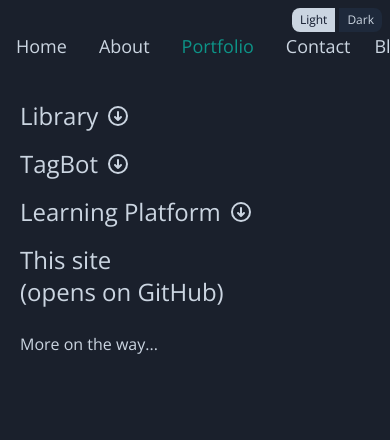
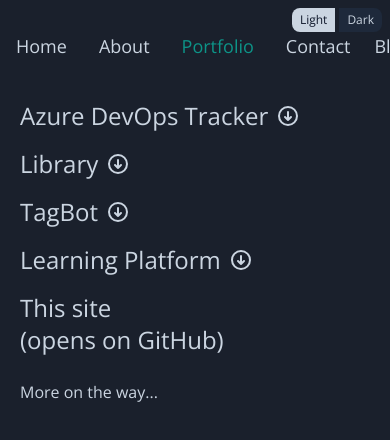
Before and after one commit to mojiwa/mojiwa.com, a Vue app: page /portfolio in a window 390 px wide. Shown: the top 440 px of the page. Built offline with nearby package versions, Linux system fonts and the light colour scheme.

Commit message:
Add Azure DevOps Tracker to portfolio

```diff
--- a/package.json
+++ b/package.json
@@ -6,8 +6,8 @@
     "build": "vite build"
   },
   "dependencies": {
+    "core-js": "^3.6.5",
     "vue": "^3.0.5",
-    "core-js": "^3.6.5",
     "vue-router": "^4.0.0-rc.2",
     "vuex": "^4.0.0-rc.1"
   },
--- a/src/components/Portfolio.vue
+++ b/src/components/Portfolio.vue
@@ -1,5 +1,65 @@
 <template>
   <div class="mx-5 mt-10 page-fade-in">
+    <div class="mb-2">
+      <div class="flex hover:text-teal-600 cursor-pointer transition-colors ease-in-out duration-500" @click="slideElement('azure')">
+        <span class="text-2xl mr-2">Azure DevOps Tracker</span>
+          <svg
+            class="self-center"
+            :class="azureDown ? 'hidden' : ''"
+            fill="none" width="24px" height="24px" stroke-linecap="round" stroke-linejoin="round" stroke-width="2" view-box="0 14 24 24" stroke="currentColor">
+            <path d="M15 13l-3 3m0 0l-3-3m3 3V8m0 13a9 9 0 110-18 9 9 0 010 18z"/>
+          </svg>
+          <svg
+            class="self-center"
+            :class="azureDown ? '' : 'hidden'"
+            fill="none" width="24px" height="24px" stroke-linecap="round" stroke-linejoin="round" stroke-width="2" view-box="0 14 24 24" stroke="currentColor">
+            <path d="M9 11l3-3m0 0l3 3m-3-3v8m0-13a9 9 0 110 18 9 9 0 010-18z"/>
+          </svg>
+      </div>
+      <div id="azure" class="slide-up mt-2">
+        <span class="md:text-base">
+          Track your favourite Azure DevOps work items. <br/>
+          This extension allows the user to navigate to and track Azure DevOps work items based on their ID.
+          The tracking of items also allows the user to be able to see related child and parent items by expanding on a tracked node. These include Test Suites, Pull Requests, Epics, Features, etc.
+          <br/>
+          Tracked items are persisted and synced across your profiles.<br/>
+          <br/>
+          Developed in vanilla js and styled with Tailwind CSS.
+          <br/>
+          Check out the extentsion for <a href="https://chrome.google.com/webstore/detail/azure-devops-tracker/pofdeeafbmacahfijoccmnkkakogieec" target="_blank">Chrome</a> or <a href="https://addons.mozilla.org/en-GB/firefox/addon/azure-devops-tracker/" target="_blank">Firefox</a>.
+        </span>
+        <br/>
+        <div class="md:flex mt-4">
+          <div>
+            <a href="https://chrome.google.com/webstore/detail/azure-devops-tracker/pofdeeafbmacahfijoccmnkkakogieec" target="_blank" rel="noopener noreferrer">
+              <img
+                src="https://lh3.googleusercontent.com/xbDLqtDUdlpSpQz3r6nUXImuHZ9bboA1NHwsxcqkFCgAqY1X-vuUmwtzNS80o7zAVkdDdux-Ges8juGwwES467RHcZo=w640-h400-e365-rj-sc0x00ffffff"
+                alt="Azure Devops Tracker"
+                :class="this.$store.state.theme === 'Dark' ? 'border-gray-300' : 'border-gray-900'"
+                class="cursor-pointer border-solid border-2 rounded-md md:border-4 w-auto" />
+            </a>
+          </div>
+          <div class="md:ml-2">
+            <a href="https://chrome.google.com/webstore/detail/azure-devops-tracker/pofdeeafbmacahfijoccmnkkakogieec" target="_blank" rel="noopener noreferrer">
+              <img
+                src="https://lh3.googleusercontent.com/OjDPfzT7msLc8NHvhYk4w-GPgbUGYRi8MzgXOyFYjspAlFJvKRF-vkOlJ-pW8-CyickckwyEfni-Qm4z0I_oyqJo=w640-h400-e365-rj-sc0x00ffffff"
+                alt="Azure Devops Tracker 2"
+                :class="this.$store.state.theme === 'Dark' ? 'border-gray-300' : 'border-gray-900'"
+                class="cursor-pointer border-solid border-2 rounded-md md:border-4 w-auto" />
+            </a>
+          </div>
+          <div class="md:ml-2">
+            <a href="https://chrome.google.com/webstore/detail/azure-devops-tracker/pofdeeafbmacahfijoccmnkkakogieec" target="_blank" rel="noopener noreferrer">
+              <img
+                src="https://lh3.googleusercontent.com/yKHHhmuHinNP-pYPTwYat6eFFWtCtjyI9vAdOT23jKr59nhYdvUOlu2GvM8jQFSOLxS6uxDcK3F1FK2OUTVWNjk2=w640-h400-e365-rj-sc0x00ffffff"
+                alt="Azure Devops Tracker Config"
+                :class="this.$store.state.theme === 'Dark' ? 'border-gray-300' : 'border-gray-900'"
+                class="cursor-pointer border-solid border-2 rounded-md md:border-4 w-auto" />
+            </a>
+          </div>
+        </div>
+      </div>
+    </div>
     <div class="mb-2">
       <div class="flex hover:text-teal-600 cursor-pointer transition-colors ease-in-out duration-500" @click="slideElement('library')">
         <span class="text-2xl mr-2">Library</span>
@@ -143,6 +203,7 @@
       libraryDown: false,
       tagbotDown: false,
       learningDown: false,
+      azureDown: false,
     }
   },
   methods: {
@@ -165,6 +226,9 @@
       if (elementId === 'learning') {
         this.learningDown = !this.learningDown;
       }
+      if (elementId === 'azure') {
+        this.azureDown = !this.azureDown;
+      }
     },
   }
 }
```
Also changed, not shown: 1 other file (tests, documents, lock files or other folders). Lines whose indentation alone changed are shown as unchanged.
